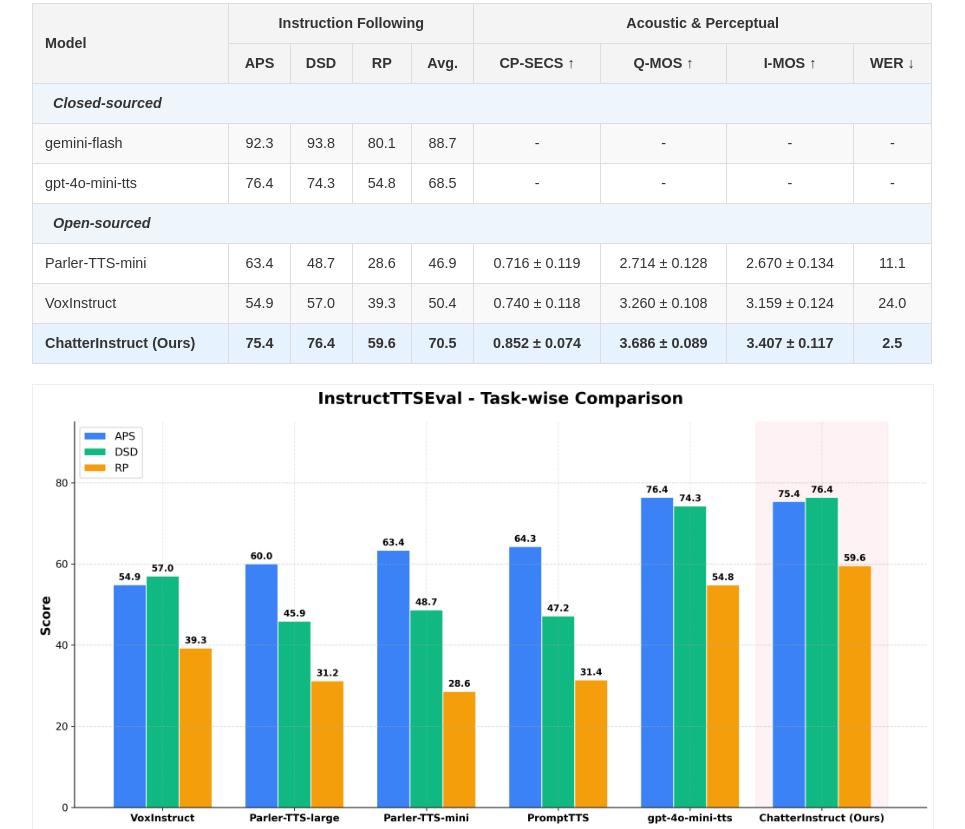
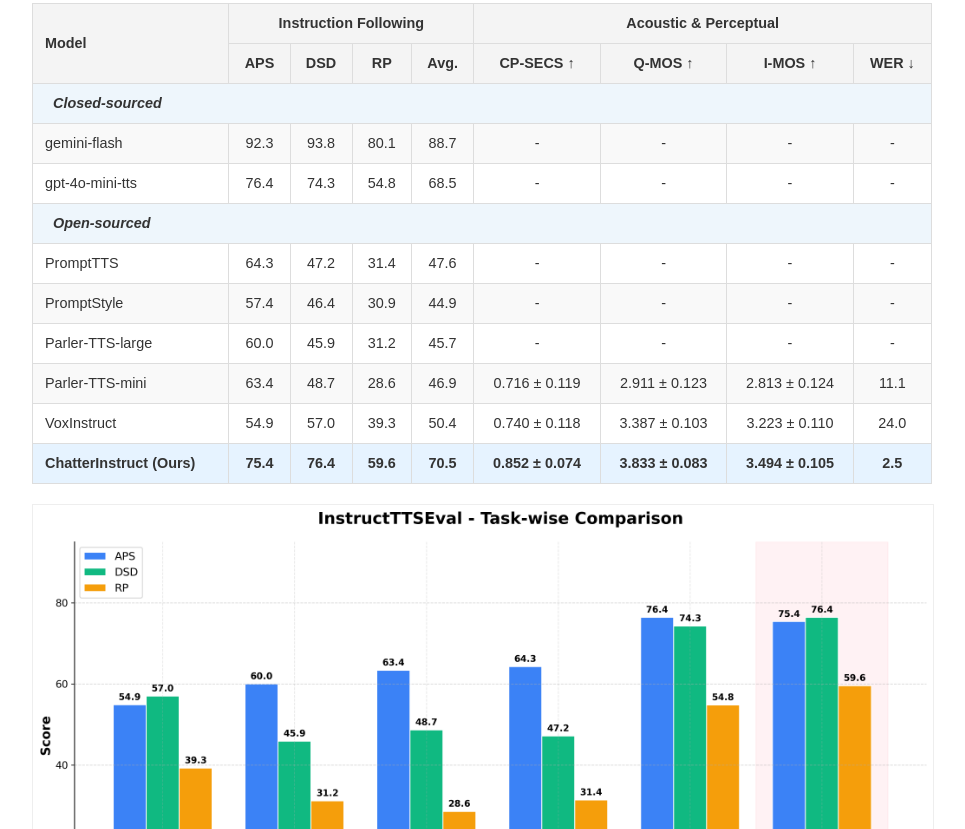
Before and after one commit to anonymous-research-oss/chatterinstruct-demo, a plain HTML site: page index.html in a window 1280 px wide. Shown: the part 1207-2036 px from the top of the page, without its empty margins (158-1123 px from the left). Drawn offline with Linux system fonts and the light colour scheme.

Commit message:
modify score

```diff
--- a/index.html
+++ b/index.html
@@ -153,8 +153,8 @@
             Flan-T5 encoder with Dual-Query attention pooling extracts separate identity and style vectors from a single
             instruction. A conditional flow-matching mapper generates speaker latents from the identity vector, while
             AdaRMSNorm adapters inject style into a frozen Llama backbone without disturbing speaker characteristics. A
-            two-stage training strategy enforces this separation by construction. ChatterInstruct surpasses robust
-            baselines including GPT-4o-mini-TTS on InstructTTSEval, while attaining competitive zero-shot speaker
+            two-stage training strategy enforces this separation by construction. ChatterInstruct surpasses strong
+            baselines including GPT-4o-mini-TTS on InstructTTSEval, while attaining strong zero-shot speaker
             similarity on LibriTTS-R.
         </div>
 
@@ -226,14 +226,47 @@
                         Open-sourced</td>
                 </tr>
                 <tr>
+                    <td style="text-align: left;">PromptTTS</td>
+                    <td>64.3</td>
+                    <td>47.2</td>
+                    <td>31.4</td>
+                    <td>47.6</td>
+                    <td>-</td>
+                    <td>-</td>
+                    <td>-</td>
+                    <td>-</td>
+                </tr>
+                <tr>
+                    <td style="text-align: left;">PromptStyle</td>
+                    <td>57.4</td>
+                    <td>46.4</td>
+                    <td>30.9</td>
+                    <td>44.9</td>
+                    <td>-</td>
+                    <td>-</td>
+                    <td>-</td>
+                    <td>-</td>
+                </tr>
+                <tr>
+                    <td style="text-align: left;">Parler-TTS-large</td>
+                    <td>60.0</td>
+                    <td>45.9</td>
+                    <td>31.2</td>
+                    <td>45.7</td>
+                    <td>-</td>
+                    <td>-</td>
+                    <td>-</td>
+                    <td>-</td>
+                </tr>
+                <tr>
                     <td style="text-align: left;">Parler-TTS-mini</td>
                     <td>63.4</td>
                     <td>48.7</td>
                     <td>28.6</td>
                     <td>46.9</td>
                     <td>0.716 &pm; 0.119</td>
-                    <td>2.714 &pm; 0.128</td>
-                    <td>2.670 &pm; 0.134</td>
+                    <td>2.911 &pm; 0.123</td>
+                    <td>2.813 &pm; 0.124</td>
                     <td>11.1</td>
                 </tr>
                 <tr>
@@ -243,8 +276,8 @@
                     <td>39.3</td>
                     <td>50.4</td>
                     <td>0.740 &pm; 0.118</td>
-                    <td>3.260 &pm; 0.108</td>
-                    <td>3.159 &pm; 0.124</td>
+                    <td>3.387 &pm; 0.103</td>
+                    <td>3.223 &pm; 0.110</td>
                     <td>24.0</td>
                 </tr>
                 <tr class="ours">
@@ -254,14 +287,14 @@
                     <td><strong>59.6</strong></td>
                     <td><strong>70.5</strong></td>
                     <td><strong>0.852 &pm; 0.074</strong></td>
-                    <td><strong>3.686 &pm; 0.089</strong></td>
-                    <td><strong>3.407 &pm; 0.117</strong></td>
+                    <td><strong>3.833 &pm; 0.083</strong></td>
+                    <td><strong>3.494 &pm; 0.105</strong></td>
                     <td><strong>2.5</strong></td>
                 </tr>
             </tbody>
         </table>
 
-        <!-- <p><strong>Perceptual and intelligibility evaluation.</strong> ChatterInstruct achieves the highest Q-MOS (3.647 &pm; 0.102) and I-MOS (3.331 &pm; 0.134), indicating superior naturalness and instruction adherence as judged by human raters. VoxInstruct obtains moderate perceptual scores (Q-MOS 3.297 &pm; 0.122, I-MOS 3.124 &pm; 0.143), while Parler-TTS-mini lags behind on both scales (Q-MOS 2.671 &pm; 0.146, I-MOS 2.682 &pm; 0.156). Intelligibility follows a similar trend: ChatterInstruct attains a WER of 2.5%, substantially lower than Parler-TTS-mini (11.1%) and VoxInstruct (24.0%), confirming that the frozen backbone preserves high-fidelity text rendering while the style pathway does not degrade articulation.</p> -->
+        <!-- <p><strong>Perceptual and intelligibility evaluation.</strong> ChatterInstruct achieves the highest Q-MOS (3.833 &pm; 0.083) and I-MOS (3.494 &pm; 0.105), indicating superior naturalness and instruction adherence as judged by human raters. VoxInstruct obtains moderate perceptual scores (Q-MOS 3.387 &pm; 0.103, I-MOS 3.223 &pm; 0.110), while Parler-TTS-mini lags behind on both scales (Q-MOS 2.911 &pm; 0.123, I-MOS 2.813 &pm; 0.124). Intelligibility follows a similar trend: ChatterInstruct attains a WER of 2.5%, substantially lower than Parler-TTS-mini (11.1%) and VoxInstruct (24.0%), confirming that the frozen backbone preserves high-fidelity text rendering while the style pathway does not degrade articulation.</p> -->
 
         <img src="images/new_task_img.png" alt="InstructTTSEval Results" class="architecture-img">
         <img src="images/q_mos_violin.png" alt="Q-MOS Results" class="architecture-img">
@@ -270,10 +303,10 @@
         <h3>2.2. Zero-Shot Speaker Generation (LibriTTS-R)</h3>
         <!-- <p>While the table above evaluates identity stability across diverse instruction formats, the following assesses
             absolute voice cloning fidelity on LibriTTS-R test-clean. ChatterInstruct attains the highest SECS of
-            <strong>0.7881</strong>, significantly exceeding ParlerTTS (0.7416) and VoxInstruct (0.7172) (<em>p</em>
+            <strong>0.788</strong>, significantly exceeding Parler-TTS-mini (0.742) and VoxInstruct (0.717) (<em>p</em>
             &ll; 0.01, Wilcoxon signed-rank test), validating the CFM Mapper's ability to map disentangled identity cues
-            to speaker latents. Intra-speaker consistency reaches <strong>0.8937 &pm; 0.0385</strong> (41% lower std.
-            dev. than ParlerTTS at 0.8084 &pm; 0.0651), confirming robust zero-shot stability.</p> -->
+            to speaker latents. Intra-speaker consistency reaches <strong>0.894 &pm; 0.039</strong> (40% lower std.
+            dev. than Parler-TTS-mini at 0.808 &pm; 0.065), confirming robust zero-shot stability.</p> -->
 
         <div style="display: flex; gap: 20px; justify-content: center; flex-wrap: wrap; margin: 20px 0;">
             <div style="flex: 1; min-width: 300px; text-align: center;">
@@ -281,7 +314,7 @@
                     style="margin: 0; max-height: 400px; object-fit: contain;">
                 <p style="margin-top: 10px; font-size: 0.9em; color: #555;"><strong>Figure 2a: Zero-Shot Speaker
                         Similarity (SECS).</strong> ChatterInstruct achieves the highest SECS of
-                    <strong>0.7881</strong>, surpassing ParlerTTS (0.7416) and VoxInstruct (0.7172). This metric
+                    <strong>0.788</strong>, surpassing Parler-TTS-mini (0.742) and VoxInstruct (0.717). This metric
                     measures the cosine similarity between WavLM-Base-Plus embeddings of generated audio and
                     ground-truth utterances, validating the Flow Matching Mapper's effectiveness in mapping disentangled
                     identity cues to accurate speaker latents.
@@ -292,8 +325,8 @@
                     style="margin: 0; max-height: 400px; object-fit: contain;">
                 <p style="margin-top: 10px; font-size: 0.9em; color: #555;"><strong>Figure 2b: Speaker Generation
                         Stability.</strong> ChatterInstruct demonstrates superior intra-speaker consistency, reaching
-                    <strong>0.8937 ± 0.0385</strong>. This represents a <strong>41% reduction in standard
-                        deviation</strong> compared to ParlerTTS (0.8084 ± 0.0651), confirming robust zero-shot
+                    <strong>0.894 &pm; 0.039</strong>. This represents a <strong>40% reduction in standard
+                        deviation</strong> compared to Parler-TTS-mini (0.808 &pm; 0.065), confirming robust zero-shot
                     stability and consistent speaker identity across multiple generations without needing reference
                     audio.
                 </p>
```
Also changed, not shown: images/i_mos_violin.png, images/mos_combined_violin.png, images/q_mos_violin.png.
